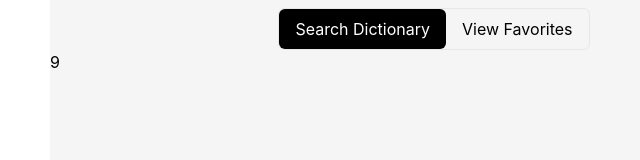
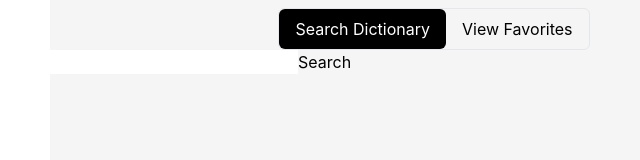
Before and after one commit to SAYEM5522/Owlbot_Dictionary-, a React (Create React App) app: page / in a window 1280 px wide. Shown: the top 160 px of the page, without its empty margins (206-846 px from the left). Built offline with nearby package versions, Linux system fonts and the light colour scheme.

Commit message:
Search Integration add

```diff
--- a/package.json
+++ b/package.json
@@ -6,6 +6,7 @@
     "@testing-library/jest-dom": "^5.17.0",
     "@testing-library/react": "^13.4.0",
     "@testing-library/user-event": "^13.5.0",
+    "axios": "^1.6.2",
     "react": "^18.2.0",
     "react-dom": "^18.2.0",
     "react-scripts": "5.0.1",
--- a/src/Component/Layout.js
+++ b/src/Component/Layout.js
@@ -1,12 +1,18 @@
 import React from 'react'
+import SearchDictionary from './SearchDictionary/SearchDictionary'
+import ViewFavorites from './ViewFavorites/ViewFavorites'
 const Layout = ({index}) => {
   return(
     <div>
       {
         (index===0)?(
-          <div>9</div>
+          <div>
+            <SearchDictionary/>
+          </div>
         ):(
-        <div>0</div>
+        <div>
+          <ViewFavorites/>
+        </div>
         )
       }
     </div>
--- /dev/null
+++ b/src/Component/SearchDictionary/SearchDictionary.js
@@ -0,0 +1,78 @@
+import React, { useState } from 'react'
+import useData from './useData';
+
+const SearchDictionary = () => {
+  const [searchTerm, setSearchTerm] = useState('');
+  const { wordData, loading, error, fetchWordData } = useData();
+  const handleSearch = () => {
+    if (searchTerm) {
+      fetchWordData(searchTerm);
+    }
+  };
+
+   const handleFavorite = (item) => {
+    // if (wordData && wordData.length > 0) {
+      const newFavorite = {
+        partOfSpeech: item?.partOfSpeech,
+        definition:item.definitions.slice(0,2),
+        word:wordData[0]?.word
+        // Add other properties you want to store
+      };
+
+      // Fetch existing favorites from local storage
+      const existingFavorites = JSON.parse(localStorage.getItem('favorites')) || [];
+
+      // Check if the new favorite already exists in the array
+      const isDuplicate = existingFavorites.some((favorite) => favorite.word === newFavorite.word);
+      if (!isDuplicate) {
+        // Append the new favorite to the array
+        const updatedFavorites = [...existingFavorites, newFavorite];
+        // Store the updated array back into local storage
+        localStorage.setItem('favorites', JSON.stringify(updatedFavorites));
+      }
+    // }
+  };
+
+  return (
+    <div>
+      <div>
+      <input
+        type="text"
+        value={searchTerm}
+        placeholder=''
+        onChange={(e) => setSearchTerm(e.target.value)}
+      />
+      <button onClick={handleSearch}>Search</button>
+      </div>
+      <div>
+      {wordData && wordData.length > 0 && (
+        <div>
+          {wordData.map((wordItem, index) => (
+            <div key={index}>
+              {wordItem.meanings && (
+                <div className='flex flex-wrap flex-row' >
+                  {wordItem.meanings.map((meaning, meaningIndex) => (
+                    <div className='bg-red-100 items-start m-2 p-1' key={meaningIndex}>
+                      <h4>{meaning.partOfSpeech}</h4>
+                      {/* show the first 2 defination */}
+                      {meaning.definitions.slice(0, 2).map((definition, defIndex) => (
+                    <div key={defIndex}>
+                      <p>Definition: {definition.definition}</p>
+                      <p>Example: {definition.example}</p>
+                    </div>
+                  ))}
+                    </div>
+                  ))}
+                </div>
+              )}
+              <button onClick={() => handleFavorite(wordItem?.meanings[0])}>Favorite</button>
+            </div>
+          ))}
+        </div>
+      )}
+      </div>
+    </div>
+  )
+}
+
+export default SearchDictionary
--- /dev/null
+++ b/src/Component/SearchDictionary/useData.js
@@ -0,0 +1,26 @@
+import { useState, useEffect } from 'react';
+import axios from 'axios';
+
+const BASE_URL = 'https://api.dictionaryapi.dev/api/v2/entries/en/';
+
+const useData = () => {
+  const [wordData, setWordData] = useState(null);
+  const [loading, setLoading] = useState(false);
+  const [error, setError] = useState(null);
+  const fetchWordData = async (word) => {
+    setLoading(true);
+    try {
+      const response = await axios.get(`${BASE_URL}${word}`);
+      setWordData(response.data);
+    } catch (error) {
+      console.error('Error fetching word data:', error);
+      setError(error);
+      setLoading(false);
+    }
+  };
+
+
+  return { wordData, loading, error,fetchWordData };
+};
+
+export default useData;
--- /dev/null
+++ b/src/Component/ViewFavorites/ViewFavorites.js
@@ -0,0 +1,9 @@
+import React from 'react'
+
+const ViewFavorites = () => {
+  return (
+    <div>ViewFavorites</div>
+  )
+}
+
+export default ViewFavorites
```
Also changed, not shown: 1 other file (tests, documents, lock files or other folders).
